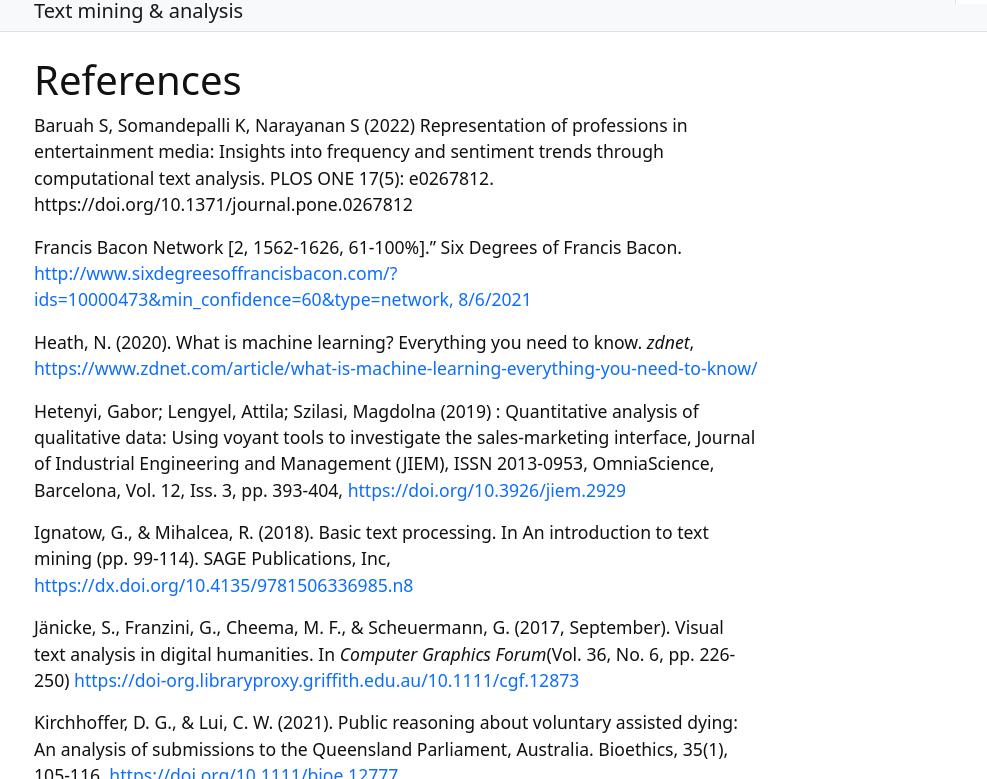
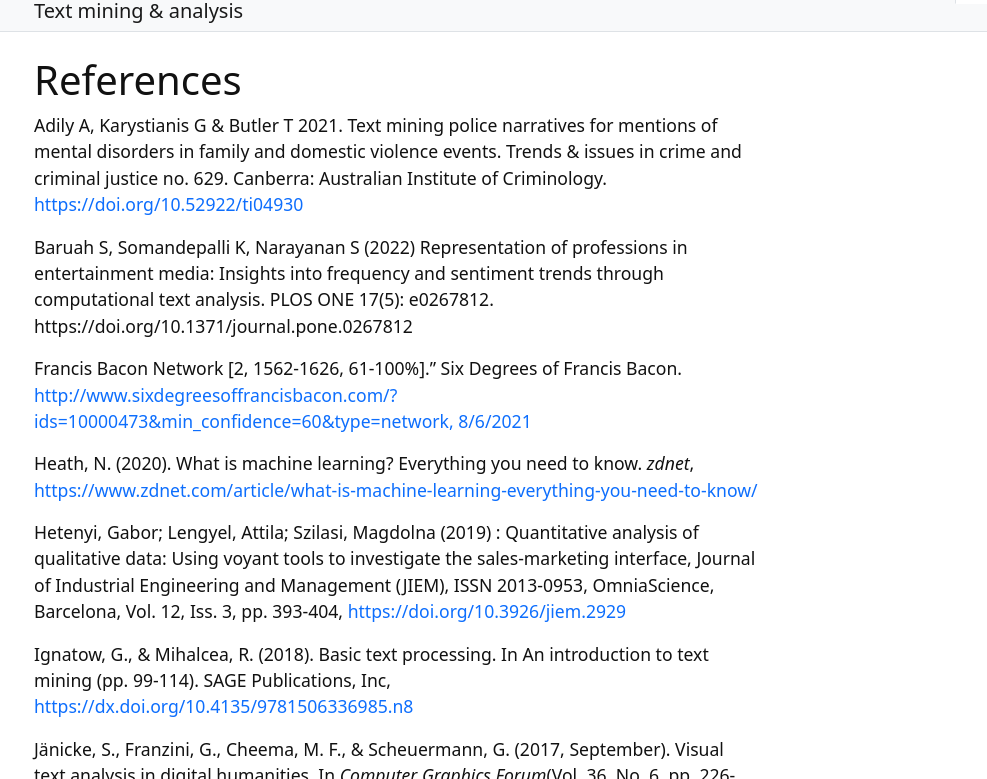
Before and after one commit to GULibrarySandbox/intro-text-mining-analysis-2022, a Jekyll site: the page built from content/9-references.md, in a window 1280 px wide and 900 px high, cut to the strip 121-900 px from the top of the window. Shown: the whole strip, without its empty margins (243-1230 px from the left). Built offline with Jekyll 4.4.1, drawn with Linux system fonts in a browser that asks for light colours.

Commit message:
Update 9-references.md

```diff
--- a/content/9-references.md
+++ b/content/9-references.md
@@ -3,6 +3,8 @@ title: References
 nav: true
 ---
 # References
+
+Adily A, Karystianis G & Butler T 2021. Text mining police narratives for mentions of mental disorders in family and domestic violence events. Trends & issues in crime and criminal justice no. 629. Canberra: Australian Institute of Criminology. [https://doi.org/10.52922/ti04930](https://doi.org/10.52922/ti04930)
 
 Baruah S, Somandepalli K, Narayanan S (2022) Representation of professions in entertainment media: Insights into frequency and sentiment trends through computational text analysis. PLOS ONE 17(5): e0267812. https://doi.org/10.1371/journal.pone.0267812
 
```
